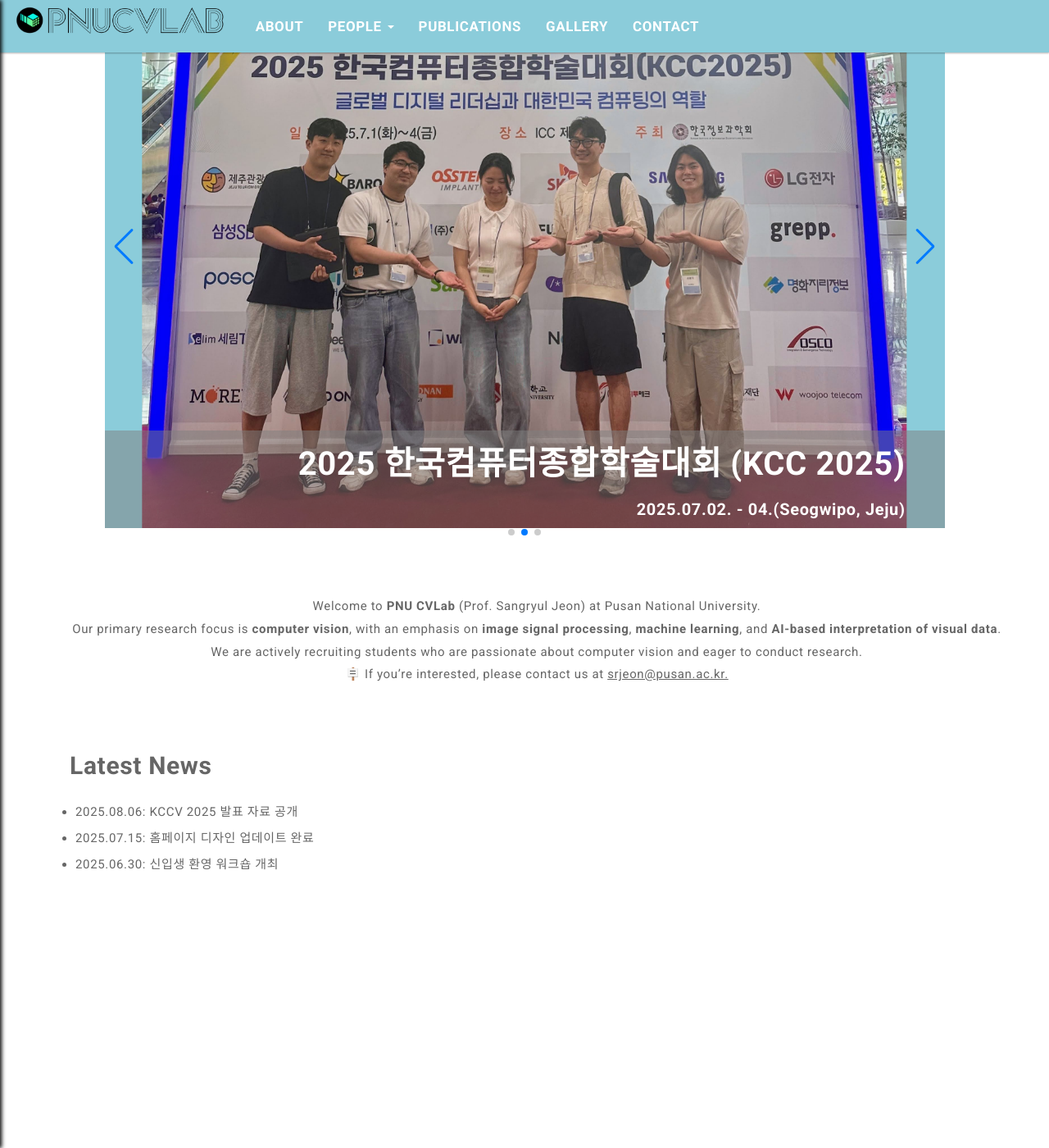
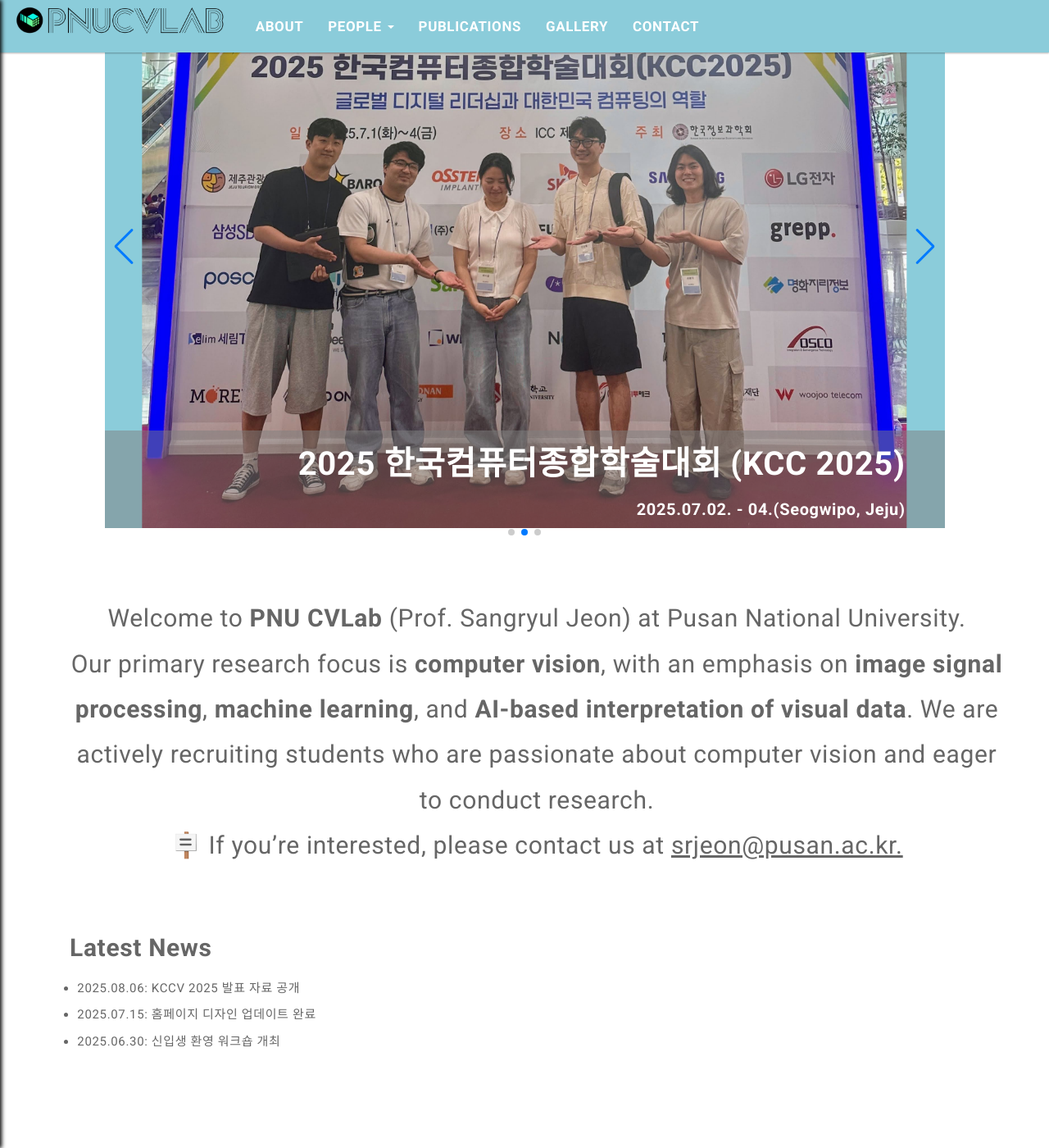
Before and after one commit to pnucvlab/pnucvlab.github.io, a Jekyll site: the page built from index.html, in a window 1280 px wide and 1400 px high, scrolled down 160 px. Shown: the whole window at 82% size. Built offline with Jekyll 4.4.1, drawn with Linux system fonts in a browser that asks for light colours; the list of posts is cut into pages by our own code.

Commit message:
edit Latest News

```diff
--- a/assets/css/main.css
+++ b/assets/css/main.css
@@ -289,12 +289,13 @@
   .news-title {
 	font-size: 30px;
 	font-weight: bold;
-	margin-bottom: 0.5em;
+	margin-bottom: 0.3em;
   }
 
   .news-list {
 	list-style: disc;
-	padding-left: 1.5em;
+	padding-left: 2em;
+	list-style-position: outside;
   }
 
   .news-list li {
@@ -395,7 +396,7 @@
 .home-intro {
   padding: 60px 0;
   text-align: center;
-  font-size: 15px;
+  font-size: 30px;
 }
 
 .bio-section {
```
